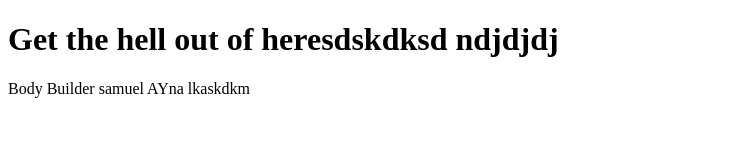
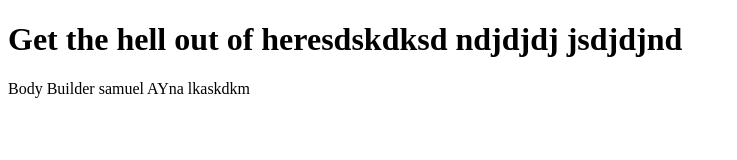
Before and after one commit to Eyu16/git_practice, a plain HTML site: page index.html in a window 1280 px wide. Shown: the whole page, without its empty margins (0-737 px from the left). Drawn offline with Linux system fonts and the light colour scheme.

Commit message:
together

```diff
--- a/index.html
+++ b/index.html
@@ -6,7 +6,7 @@
     <title>Document</title>
   </head>
   <body>
-    <h1>Get the hell out of heresdskdksd ndjdjdj</h1>
+    <h1>Get the hell out of heresdskdksd ndjdjdj jsdjdjnd</h1>
     Body Builder samuel AYna lkaskdkm
   </body>
 </html>
```
Also changed, not shown: style.css (added).
